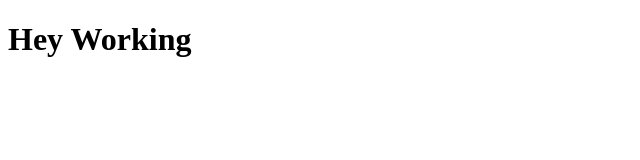
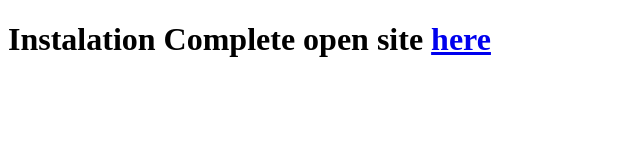
Before and after one commit to bc-50/wp-setup, a website: page site.html in a window 1280 px wide. Shown: the whole page, without its empty margins (0-640 px from the left). Drawn offline with nearby package versions, Linux system fonts and the light colour scheme.

Commit message:
Site Link and completion message

```diff
--- a/site.html
+++ b/site.html
@@ -42,7 +42,7 @@
 <noscript>Your browser does not support JavaScript!</noscript>
 
 <body>
-  <h1>Hey Working</h1>
+  <h1>Instalation Complete open site <a href="http://localhost/replace_site/">here</a></h1>
 </body>
 
 </html>
```
